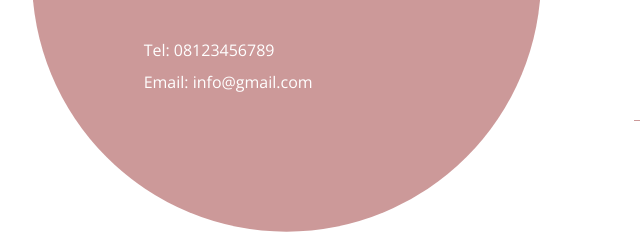
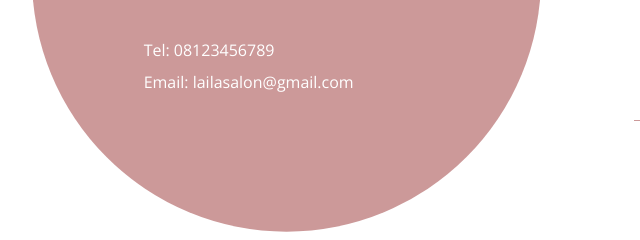
Before and after one commit to mazidahlaila09-droid/lailaweb, a plain HTML site: page index.html in a window 1280 px wide. Shown: the part 3331-3571 px from the top of the page, 116-756 px from the left. Drawn offline with nearby package versions, Linux system fonts and the light colour scheme.

Commit message:
index.html

```diff
--- a/index.html
+++ b/index.html
@@ -199,7 +199,7 @@ Tel: 08123456789
 </div>
 
 <div class="mb-2 tm-font-normal">
-Email: info@gmail.com
+Email: lailasalon@gmail.com
 </div>
 
 </div>
```
